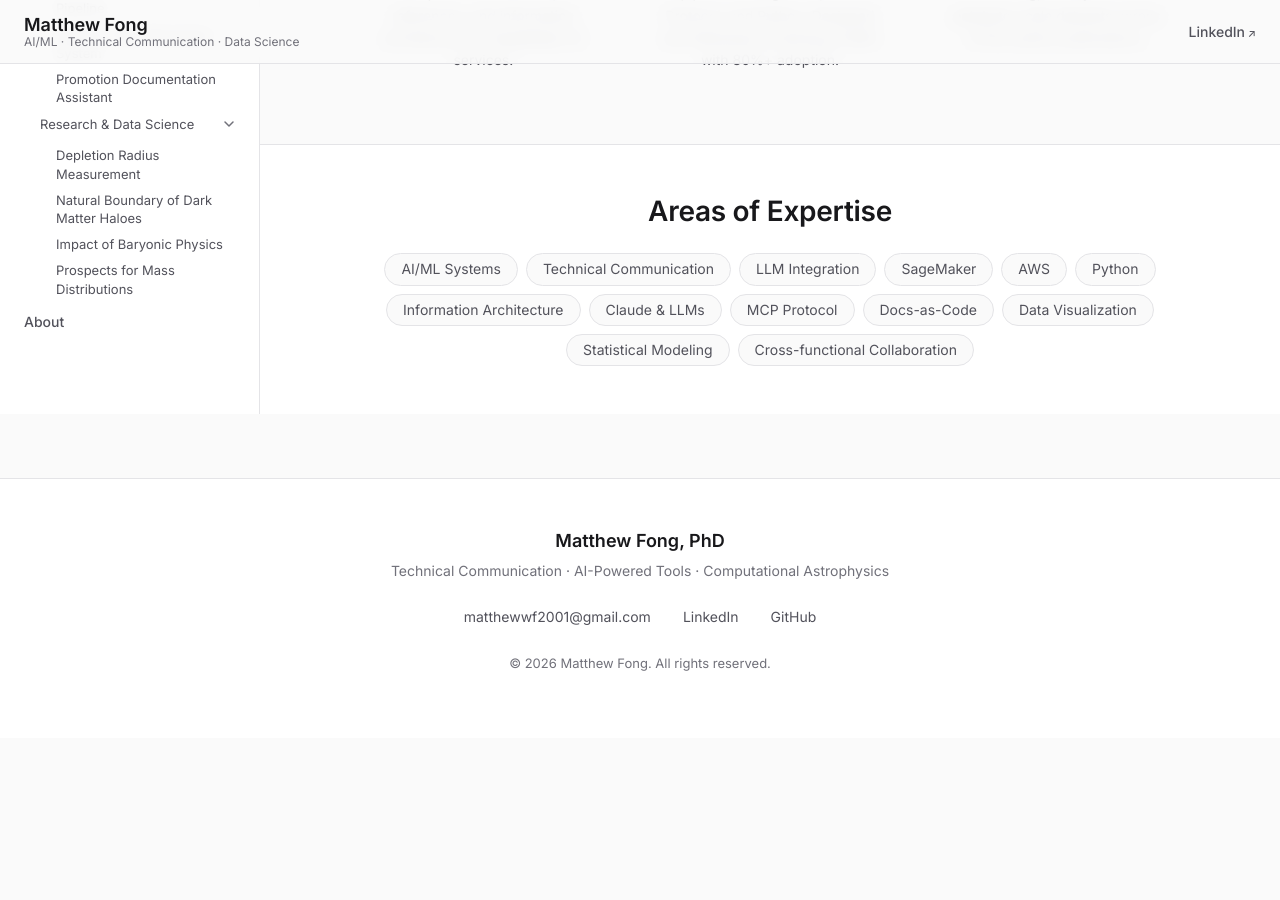
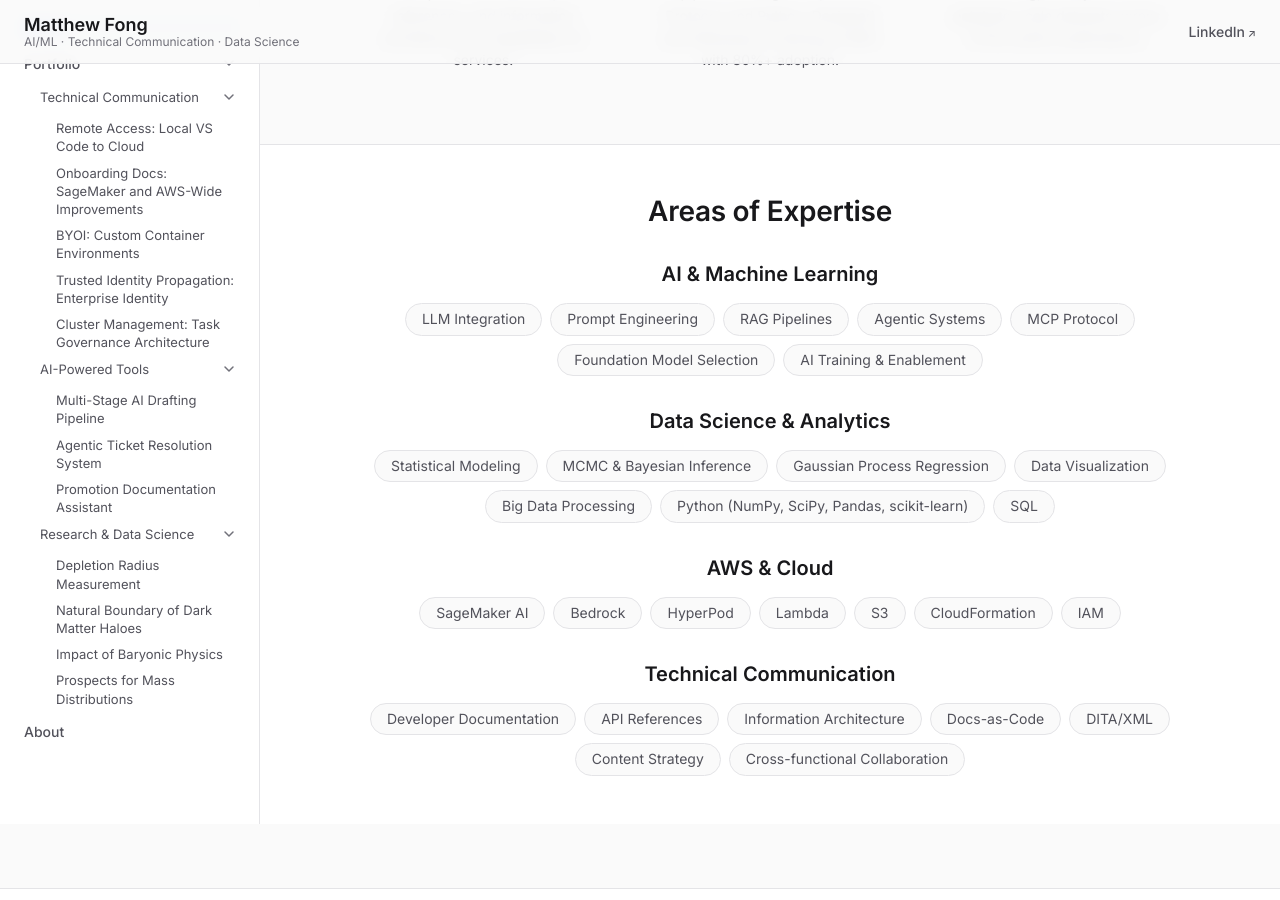
Before and after one commit to mfong955/portfolio, a Jekyll site: the page built from index.html, in a window 1280 px wide and 900 px high, scrolled down 627 px. Built offline with Jekyll 4.4.1, drawn with Linux system fonts in a browser that asks for light colours; before the commit the page ends 1365 px from its top, so only the background shows below that.

Commit message:
more skills

```diff
--- a/index.html
+++ b/index.html
@@ -48,20 +48,55 @@
 <section class="skills-section">
   <div class="skills-content">
     <h2>Areas of Expertise</h2>
-    <div class="skills-tags">
-      <span class="skill-tag">AI/ML Systems</span>
-      <span class="skill-tag">Technical Communication</span>
-      <span class="skill-tag">LLM Integration</span>
-      <span class="skill-tag">SageMaker</span>
-      <span class="skill-tag">AWS</span>
-      <span class="skill-tag">Python</span>
-      <span class="skill-tag">Information Architecture</span>
-      <span class="skill-tag">Claude & LLMs</span>
-      <span class="skill-tag">MCP Protocol</span>
-      <span class="skill-tag">Docs-as-Code</span>
-      <span class="skill-tag">Data Visualization</span>
-      <span class="skill-tag">Statistical Modeling</span>
-      <span class="skill-tag">Cross-functional Collaboration</span>
+    <div class="skills-categories">
+      <div class="skills-category">
+        <h3>AI & Machine Learning</h3>
+        <div class="skills-tags">
+          <span class="skill-tag">LLM Integration</span>
+          <span class="skill-tag">Prompt Engineering</span>
+          <span class="skill-tag">RAG Pipelines</span>
+          <span class="skill-tag">Agentic Systems</span>
+          <span class="skill-tag">MCP Protocol</span>
+          <span class="skill-tag">Foundation Model Selection</span>
+          <span class="skill-tag">AI Training & Enablement</span>
+        </div>
+      </div>
+      <div class="skills-category">
+        <h3>Data Science & Analytics</h3>
+        <div class="skills-tags">
+          <span class="skill-tag">Statistical Modeling</span>
+          <span class="skill-tag">MCMC & Bayesian Inference</span>
+          <span class="skill-tag">Gaussian Process Regression</span>
+          <span class="skill-tag">Data Visualization</span>
+          <span class="skill-tag">Big Data Processing</span>
+          <span class="skill-tag">Python (NumPy, SciPy, Pandas, scikit-learn)</span>
+          <span class="skill-tag">SQL</span>
+        </div>
+      </div>
+      <div class="skills-category">
+        <h3>AWS & Cloud</h3>
+        <div class="skills-tags">
+          <span class="skill-tag">SageMaker AI</span>
+          <span class="skill-tag">Bedrock</span>
+          <span class="skill-tag">HyperPod</span>
+          <span class="skill-tag">Lambda</span>
+          <span class="skill-tag">S3</span>
+          <span class="skill-tag">CloudFormation</span>
+          <span class="skill-tag">IAM</span>
+        </div>
+      </div>
+      <div class="skills-category">
+        <h3>Technical Communication</h3>
+        <div class="skills-tags">
+          <span class="skill-tag">Developer Documentation</span>
+          <span class="skill-tag">API References</span>
+          <span class="skill-tag">Information Architecture</span>
+          <span class="skill-tag">Docs-as-Code</span>
+          <span class="skill-tag">DITA/XML</span>
+          <span class="skill-tag">Content Strategy</span>
+          <span class="skill-tag">Cross-functional Collaboration</span>
+        </div>
+      </div>
     </div>
   </div>
 </section>
```
